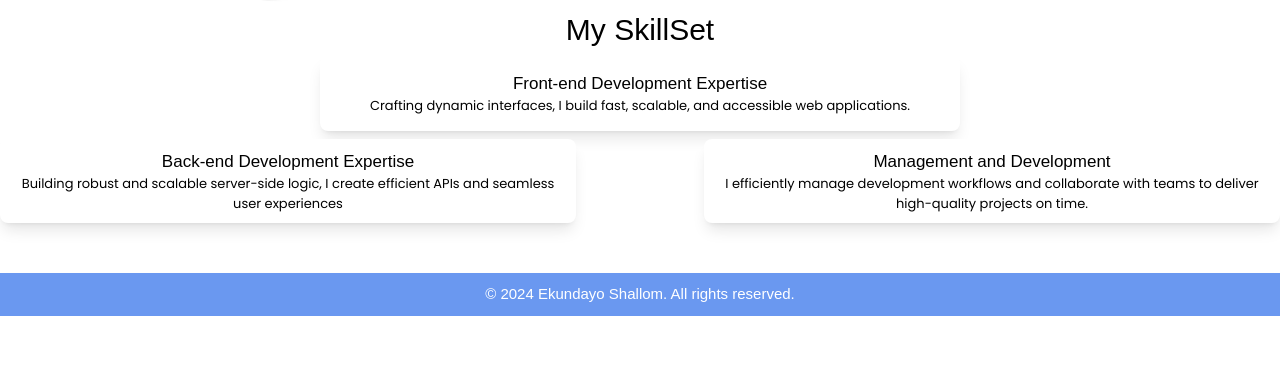
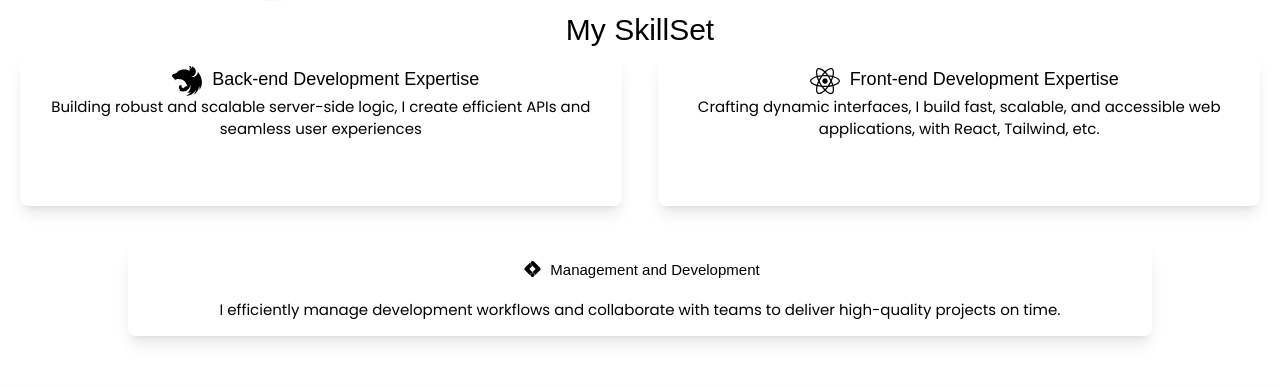
Before and after one commit to tosxin-456/Topinns_, a React (Vite) app: page / in a window 1280 px wide. Shown: the part 1887-2273 px from the top of the page. Before the commit the page ends 2203 px from the top, so only its background shows below. Built offline with nearby package versions, Linux system fonts and the light colour scheme; a web font is replaced by a local one.

Commit message:
added the skillset with icons

```diff
--- a/src/components/skillset.tsx
+++ b/src/components/skillset.tsx
@@ -1,6 +1,11 @@
-import { Flex , VStack, Box, Text } from '@chakra-ui/react'
+import { Flex , VStack, Box, Text , Image } from '@chakra-ui/react'
 // import React from 'react'
-
+// import { FaConnectdevelop } from "react-icons/fa";
+// import { SiBackendless } from "react-icons/si";
+import { SiNestjs } from "react-icons/si";
+import { FaReact } from "react-icons/fa";
+import { FaNode } from "react-icons/fa";
+import { SiGoogletagmanager } from "react-icons/si";
 
 interface SkillsProps {
     isLightMode: boolean; // Assuming this prop is passed to Home component
@@ -11,46 +16,73 @@ function Skillset({isLightMode}:SkillsProps) {
   return (
     <VStack>
         <Text className='text-3xl'>My SkillSet</Text>
+      <Flex>
         <Box
-        width={'50%'}
+        width={'47%'}
+        marginRight={'auto'}
+        marginLeft={'20px'}
         // className='shadow-lg p-[10px] rounded-lg'
-        className={`${isLightMode ?'bg-[white] text-black shadow-lg p-[15px] rounded-lg' :'bg-[#191A26] text-white p-[10px]  rounded-lg'}`}
+        className={`${isLightMode ?'bg-[white] text-black shadow-lg p-[10px] rounded-lg' :'bg-[#191A26] text-white p-[15px]  rounded-lg'}`}
         >
-        <Text  className='text-[17px] text-center'>
-           Front-end Development Expertise
-        </Text>
-        <Text fontFamily='"Poppins", "sans-serif"' className='text-[13px] text-center'>
-        Crafting dynamic interfaces, I build fast, scalable, and accessible web applications.
+        <Box
+        margin={'auto'}
+        width={'fit-content'}
+        display={'flex'}
+        >
+        <Text width={'fit-content'} className='text-[18px] text-center flex'>
+        <SiNestjs className='w-[50px] h-[30px] mr-auto' />
+           Back-end Development Expertise
         </Text>
         </Box>
-      <Flex>
-        <Box
-        width={'45%'}
-        marginRight={'auto'}
-        // className='shadow-lg p-[10px] rounded-lg'
-        className={`${isLightMode ?'bg-[white] text-black shadow-lg p-[10px] rounded-lg' :'bg-[#191A26] text-white p-[7px]  rounded-lg'}`}
-        >
-        <Text className='text-[17px] text-center'>
-           Back-end Development Expertise
-        </Text>
-        <Text fontFamily='"Poppins", "sans-serif"' className='text-[13px] text-center'>
+        <Text fontFamily='"Poppins", "sans-serif"' className='text-[15px] text-center'>
         Building robust and scalable server-side logic, I create efficient APIs and seamless user experiences
         </Text>
         </Box>
         <Box
-        width={'45%'}
+        width={'47%'}
         marginLeft={'auto'}
+        marginRight={'20px'}
+        height={'150px'}
         // className='shadow-lg p-[10px] rounded-lg'
-        className={`${isLightMode ?'bg-[white] text-black shadow-lg p-[10px] rounded-lg' :'bg-[#191A26] text-white p-[7px]  rounded-lg'}`}
+        className={`${isLightMode ?'bg-[white] text-black shadow-lg p-[10px] rounded-lg' :'bg-[#191A26] text-white p-[15px]  rounded-lg'}`}
         >
-        <Text  className='text-[17px] text-center'>
-           Management and Development
+            <Box
+            margin={'auto'}
+            width={'fit-content'}
+            display={'flex'}
+            height={'fit-content'}
+            >
+          <FaReact className='w-[50px] h-[30px] mr-auto' />
+        <Text  className='text-[18px] text-center'>
+        Front-end Development Expertise
         </Text>
-        <Text fontFamily='"Poppins", "sans-serif"' className='text-[13px] text-center'>
+            </Box>
+        <Text fontFamily='"Poppins", "sans-serif"' className='text-[15px] text-center'>
+        Crafting dynamic interfaces, I build fast, scalable, and accessible web applications, with React, Tailwind, etc.
+        </Text>
+        </Box>
+      </Flex>
+      <Box
+        width={'80%'}
+        marginTop={'30px'}
+        // className='shadow-lg p-[10px] rounded-lg'
+        className={`${isLightMode ?'bg-[white] text-black shadow-lg p-[15px] rounded-lg' :'bg-[#191A26] text-white p-[15px]  rounded-lg'}`}
+        >
+        <Box
+        margin={'auto'}
+        width={'fit-content'}
+        display={'flex'}
+        height={'40px'}
+        >
+        <SiGoogletagmanager className='w-[25px] mr-[5px] mt-[2px]' />
+        <Text  className='text-[15px] text-center'>
+          Management and Development
+        </Text>
+            </Box >
+        <Text fontFamily='"Poppins", "sans-serif"' className='text-[15px] text-center'>
         I efficiently manage development workflows and collaborate with teams to deliver high-quality projects on time.
         </Text>
         </Box>
-      </Flex>
     </VStack>
   )
 }
```
